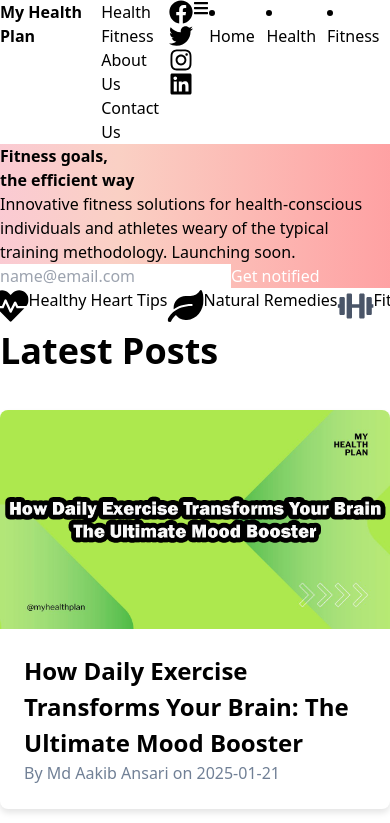
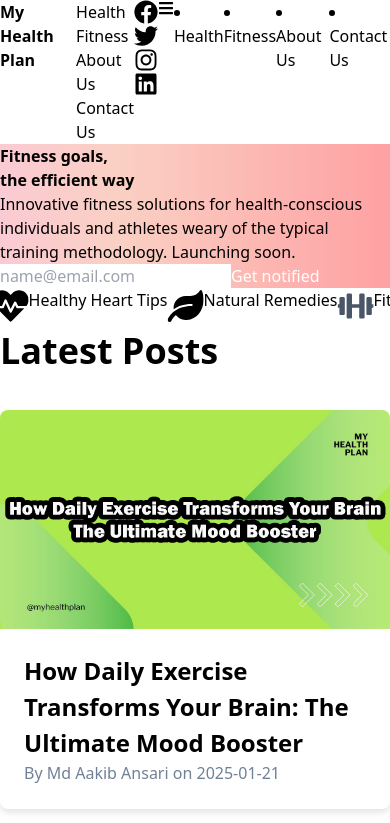
Before and after one commit to AakibAnsarime/healthplan-blog, a React (Vite) app: page / in a window 390 px wide. Shown: the top 823 px of the page. Built offline with nearby package versions, Linux system fonts and the light colour scheme.

Commit message:
mobile menu updated

```diff
--- a/src/Header.jsx
+++ b/src/Header.jsx
@@ -15,16 +15,16 @@ function App() {
         My Health Plan
       </Link>
         <ul className='hidden xl:flex items-center gap-12 font-semibold text-base'>
-        <li className='p-3 hover:bg-sky-400 hover:text-white rounded-md transition-all cursor-pointer'>
+        <li className='p-3 hover:bg-green-400 hover:text-white rounded-md transition-all cursor-pointer'>
           <Link to="/category/Health">Health</Link>
         </li>
-        <li className='p-3 hover:bg-sky-400 hover:text-white rounded-md transition-all cursor-pointer'>
+        <li className='p-3 hover:bg-green-400 hover:text-white rounded-md transition-all cursor-pointer'>
           <Link to="/category/Fitness">Fitness</Link>
         </li>
-        <li className='p-3 hover:bg-sky-400 hover:text-white rounded-md transition-all cursor-pointer'>
+        <li className='p-3 hover:bg-green-400 hover:text-white rounded-md transition-all cursor-pointer'>
           <Link to="/about-us">About Us</Link>
         </li>
-        <li className='p-3 hover:bg-sky-400 hover:text-white rounded-md transition-all cursor-pointer'>
+        <li className='p-3 hover:bg-green-400 hover:text-white rounded-md transition-all cursor-pointer'>
           <Link to="/contact-us">Contact Us</Link>
         </li>
       </ul>
@@ -44,13 +44,18 @@ function App() {
         </div>
         <i onClick={() => setIsMenuOpen(!isMenuOpen)} className='bx bx-menu xl:hidden block text-5xl cursor-pointer'><FaBars /></i>
         <div className={`absolute xl:hidden top-24 left-0 w-full bg-white flex flex-col items-center gap-6 font-semibold text-lg transform transition-transform ${isMenuOpen ? "opacity-100" : "opacity-0"}`}>
-          <li className='list-none w-full text-center p-4 hover:bg-sky-400 hover:text-white transition-all cursor-pointer'>
-          <Link to="/">Home</Link>
-          </li>
-          <li className='list-none w-full text-center p-4 hover:bg-sky-400 hover:text-white transition-all cursor-pointer'>
+          <li className='list-none w-full text-center p-4 hover:bg-green-400 hover:text-white transition-all cursor-pointer'>
           <Link to="/category/Health">Health</Link>
           </li>
-          <li className='list-none w-full text-center p-4 hover:bg-sky-400 hover:text-white transition-all cursor-pointer'><Link to="/category/Fitness">Fitness</Link></li>
+          <li className='list-none w-full text-center p-4 hover:bg-green-400 hover:text-white transition-all cursor-pointer'>
+          <Link to="/category/Fitness">Fitness</Link>
+          </li>
+          <li className='list-none w-full text-center p-4 hover:bg-green-400 hover:text-white transition-all cursor-pointer'>
+          <Link to="/about-us">About Us</Link>
+          </li>
+          <li className='list-none w-full text-center p-4 hover:bg-green-400 hover:text-white transition-all cursor-pointer'>
+          <Link to="/contact-us">Contact Us</Link>
+          </li>
         </div>
       </header>
   )
```
